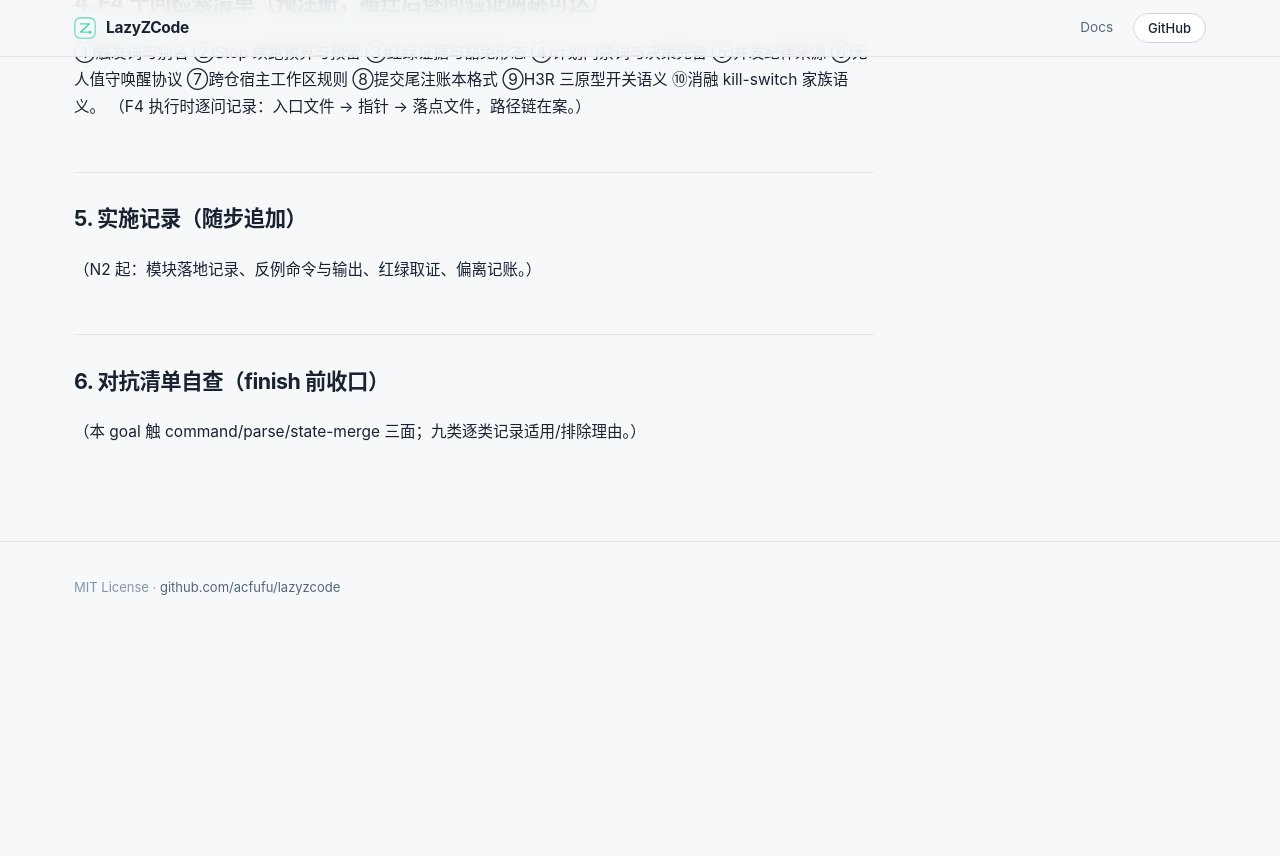
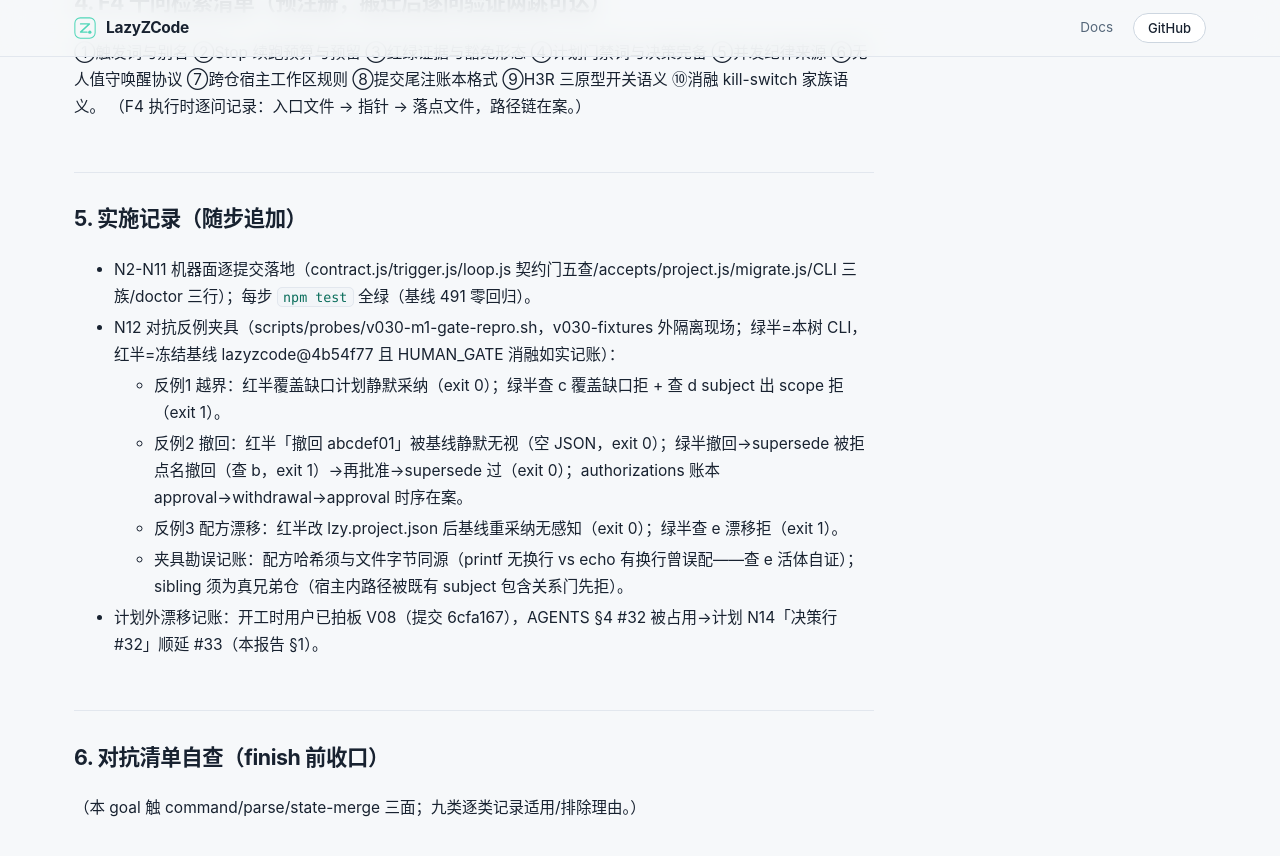
Before and after one commit to Acfufu/lazyzcode, a Jekyll site: the page built from docs/spikes/v030-m1-report.md, in a window 1280 px wide and 900 px high, scrolled down 2448 px. Shown: the top 856 px of the window. Built offline with Jekyll 4.4.1, drawn with Linux system fonts in a browser that asks for light colours; our own code applies the rules of GitHub Pages for plain Markdown files; before the commit the page ends 3094 px from its top, so only the background shows below that.

Commit message:
feat(probes): M1 gate counterexample repro script + report implementation log
Three adversarial fixtures against the frozen baseline (4b54f77, HUMAN_GATE
ablation honestly recorded): out-of-boundary plans silently adopted on baseline
vs rejected by contract gate checks c/d on the current tree; withdrawal phrase
ignored by baseline vs withdrawal-named gate refusal with re-approval chain;
recipe drift invisible to baseline vs check-e rejection. Fixture errata logged
(recipe hash byte-source, true-sibling placement).

Goal: v030-m1#N12

```diff
--- a/docs/spikes/v030-m1-report.md
+++ b/docs/spikes/v030-m1-report.md
@@ -49,7 +49,13 @@ goal `v030-m1`（0.3.0 M1 项目与授权：需求契约 + 授权撤回 + 项目
 
 ## 5. 实施记录（随步追加）
 
-（N2 起：模块落地记录、反例命令与输出、红绿取证、偏离记账。）
+- N2-N11 机器面逐提交落地（contract.js/trigger.js/loop.js 契约门五查/accepts/project.js/migrate.js/CLI 三族/doctor 三行）；每步 `npm test` 全绿（基线 491 零回归）。
+- N12 对抗反例夹具（scripts/probes/v030-m1-gate-repro.sh，v030-fixtures 外隔离现场；绿半=本树 CLI，红半=冻结基线 lazyzcode@4b54f77 且 HUMAN_GATE 消融如实记账）：
+  - 反例1 越界：红半覆盖缺口计划静默采纳（exit 0）；绿半查 c 覆盖缺口拒 + 查 d subject 出 scope 拒（exit 1）。
+  - 反例2 撤回：红半「撤回 abcdef01」被基线静默无视（空 JSON，exit 0）；绿半撤回→supersede 被拒点名撤回（查 b，exit 1）→再批准→supersede 过（exit 0）；authorizations 账本 approval→withdrawal→approval 时序在案。
+  - 反例3 配方漂移：红半改 lzy.project.json 后基线重采纳无感知（exit 0）；绿半查 e 漂移拒（exit 1）。
+  - 夹具勘误记账：配方哈希须与文件字节同源（printf 无换行 vs echo 有换行曾误配——查 e 活体自证）；sibling 须为真兄弟仓（宿主内路径被既有 subject 包含关系门先拒）。
+- 计划外漂移记账：开工时用户已拍板 V08（提交 6cfa167），AGENTS §4 #32 被占用→计划 N14「决策行 #32」顺延 #33（本报告 §1）。
 
 ## 6. 对抗清单自查（finish 前收口）
 
```
Also changed, not shown: 1 other file.
